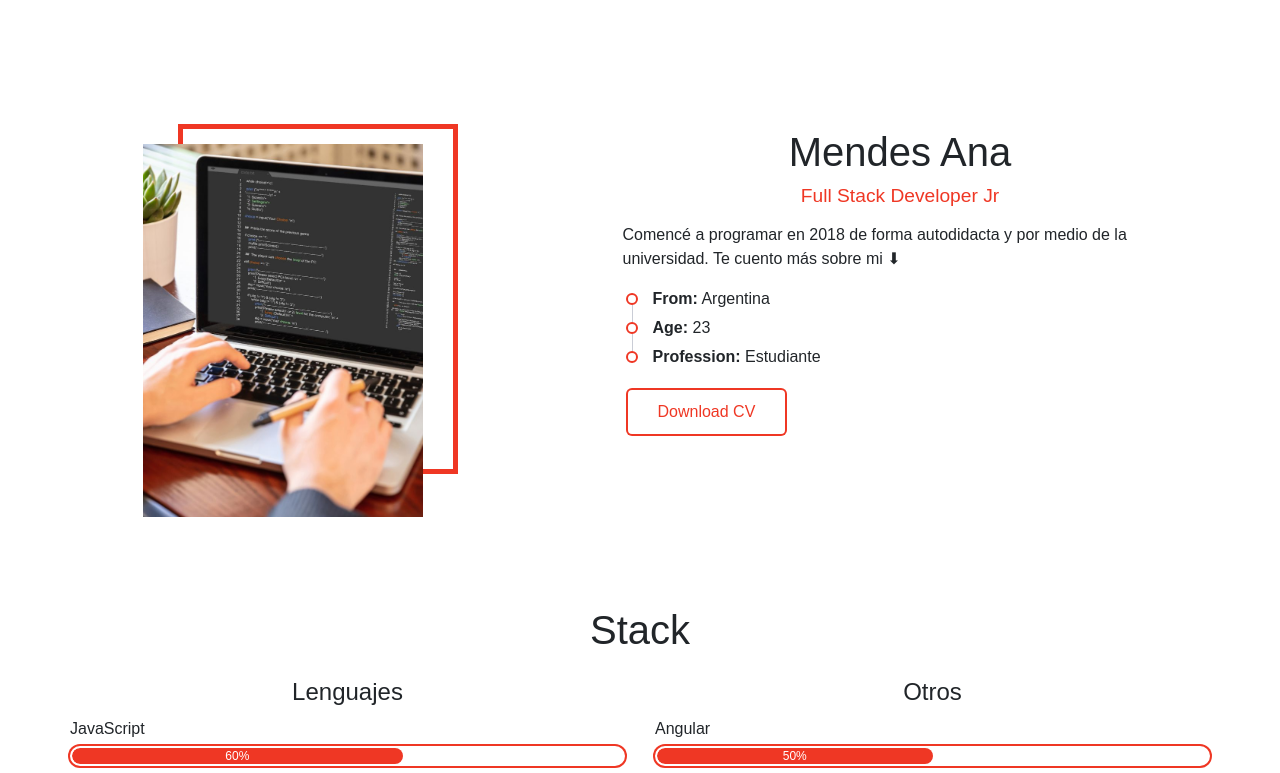
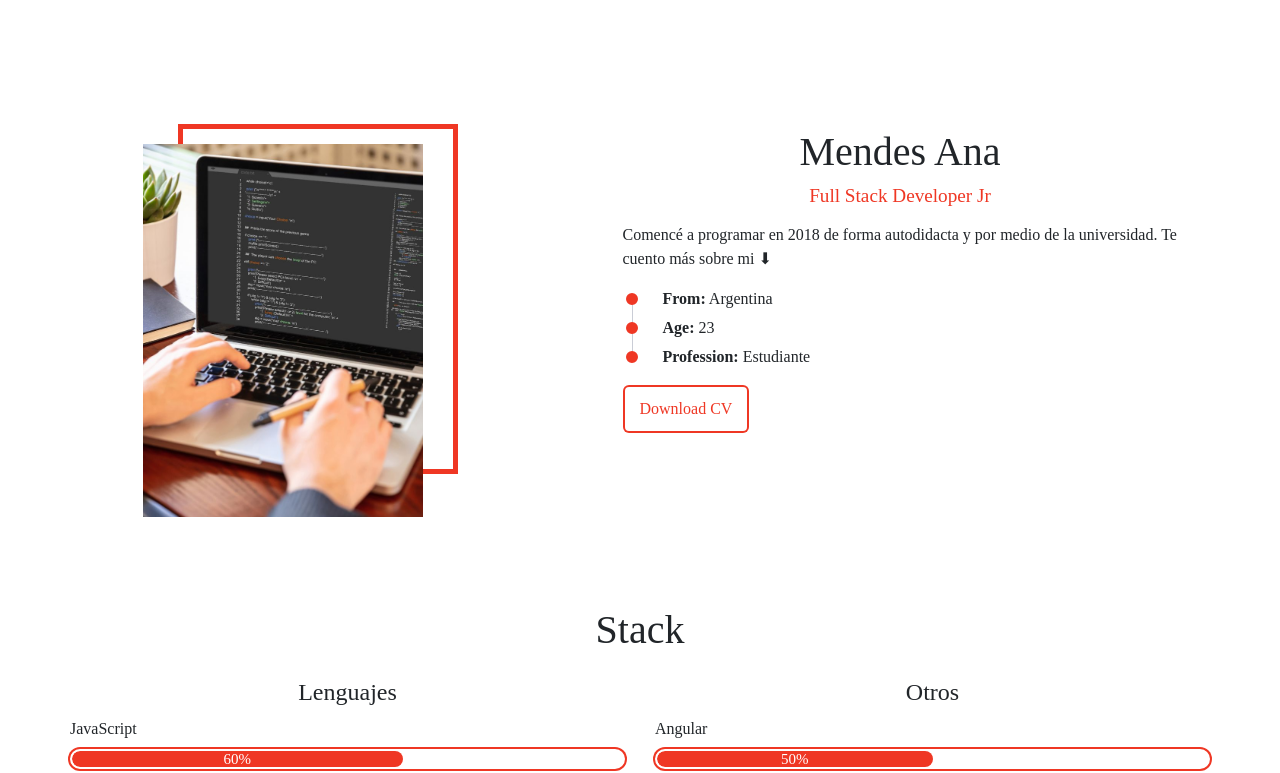
Before and after one commit to MendesAna1/codeAM2023, a plain HTML site: page index.html in a window 1280 px wide. Shown: the part 700-1473 px from the top of the page. Drawn offline with nearby package versions, Linux system fonts and the light colour scheme; a script that the page names is missing; a web font is replaced by a local one.

Commit message:
Update virtual.css

```diff
--- a/assets/css/virtual.css
+++ b/assets/css/virtual.css
@@ -9,7 +9,7 @@
 
 /* Light */
 @font-face {
-    font-family: 'Quicksand';
+    font-family: 'Quicksand', sans-serif;
     font-style: normal;
     font-weight: 300;
     src: local('Quicksand Light'), local('Quicksand-Light'), url(https://fonts.gstatic.com/s/quicksand/v8/6xKodSZaM9iE8KbpRA_pgHYYT8L_.woff2) format('woff2');
@@ -38,8 +38,9 @@
     1. Basic
 */
 
+
 body {
-    font-family: 'Quicksand', sans-serif;
+    font-family: 'Quicksand';
     font-weight: 400;
 }
 
@@ -51,12 +52,12 @@ body {
     font-weight: 500;
 }
 
-.fw-normal {
-    font-weight: 400;
+.fw-normal {  /*TAMAÑO LETRA STACK*/
+    font-weight: 350;
 }
 
-.fw-light {
-    font-weight: 300;
+.fw-light { 	/*TAMAÑO LETRA MI NOMBRE*/
+    font-weight: 200;
 }
 
 .fs-large {
@@ -127,15 +128,16 @@ a:hover, a:active {
     box-shadow: none !important;
 }
 
+/*BOTON CV*/
 .btn-theme-outline {
-    padding: 10px 30px;
-    margin: 5px;
+    padding: 10px 15px;
+    margin: 2px;
     height: unset;
     background-color: transparent;
     color: #747474;
     border: 0;
     font-weight: 500;
-    box-shadow: 0 0 0 2px #747474;
+    box-shadow: 0 0 0 1px #747474;
 }
 
 .btn-theme-outline:hover {
@@ -429,7 +431,7 @@ a:hover, a:active {
 }
 
 /*
-    4. Progressbar
+    4. STACK LENGUAJES PORCENTAJES
 */
 .progress-wrapper {
     display: block;
@@ -437,24 +439,24 @@ a:hover, a:active {
 }
 
 .progress-wrapper .caption {
-    font-weight: 500;
+    font-weight: 50px; /*TAMAÑO LETRA NOMBRE DE LENGUAJES*/
 }
 
 .progress {
-    margin-top: 5px;
+    margin-top: 8px;
     height: 1.25rem;
-    border: 2px solid #fff;
+    border: 2.5px solid #fff;
     background-color: #fff;
-    box-shadow: 0 0 0 2px #747474;
+    box-shadow: 0 0 0 1px #747474;
 }
 
 .progress,
 .progress-bar {
-    border-radius: 30px;
+    border-radius: 60px;
 }
 
 .progress-bar {
-    font-size: 12px;
+    font-size: 15px;
     background-color: #747474;
 }
 
@@ -492,7 +494,7 @@ a:hover, a:active {
 */
 .theme-list {
     position: relative;
-    padding-left: 30px;
+    padding-left: 40px;
     list-style: none;
     z-index: 10;
 }
@@ -505,7 +507,7 @@ a:hover, a:active {
     left: 9px;
     margin: auto;
     width: 1px;
-    height: 85%;
+    height: 80%;
     background-color: #cacdd6;
     z-index: -1;
 }
@@ -523,8 +525,8 @@ a:hover, a:active {
     width: 12px;
     height: 12px;
     border-radius: 50%;
-    background-color: #fff;
-    border: 2px solid #888;
+  /*  background-color: #000; COLOR FONDO CIRCULO*/
+    border: 6px solid #888;
 }
 
 /*
```
